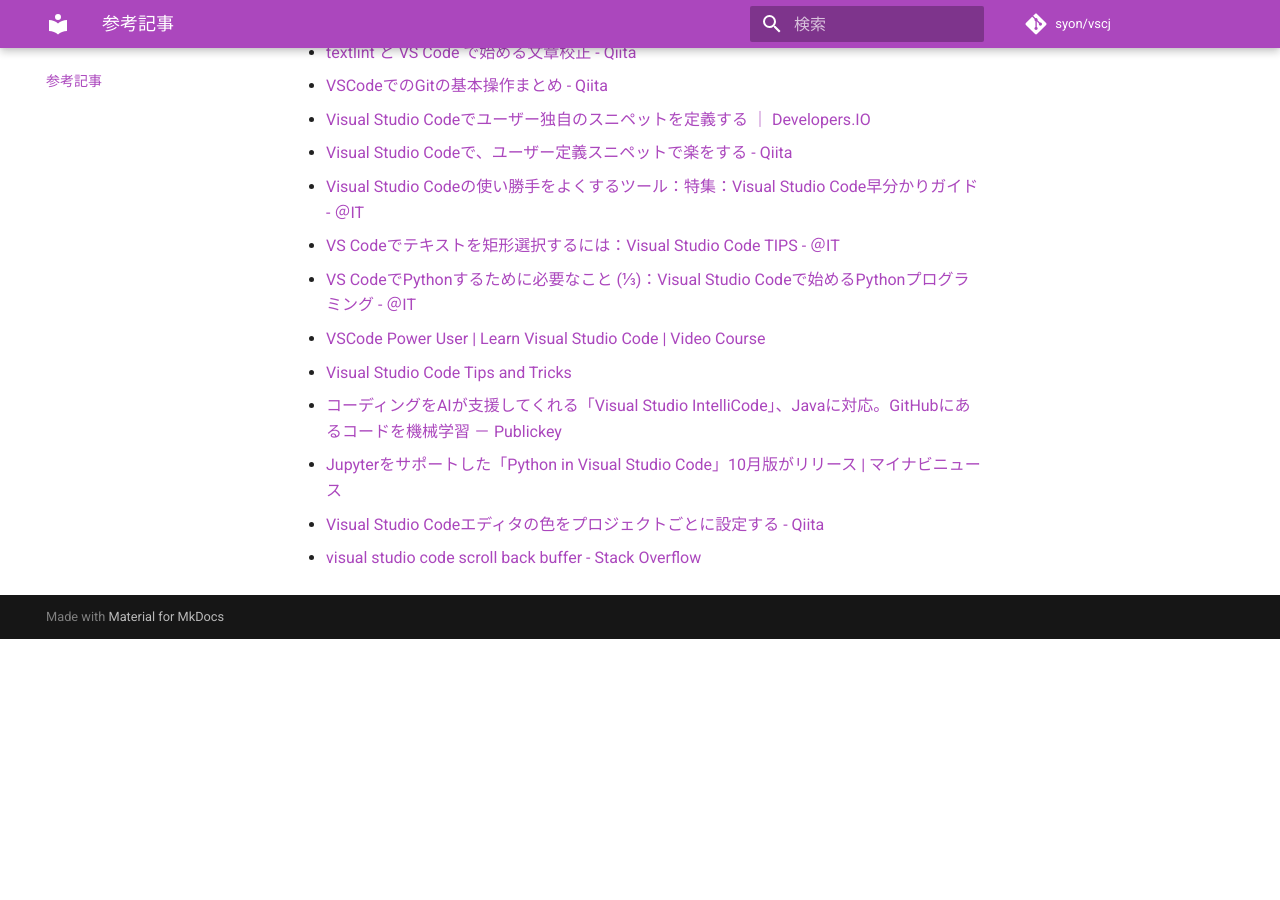
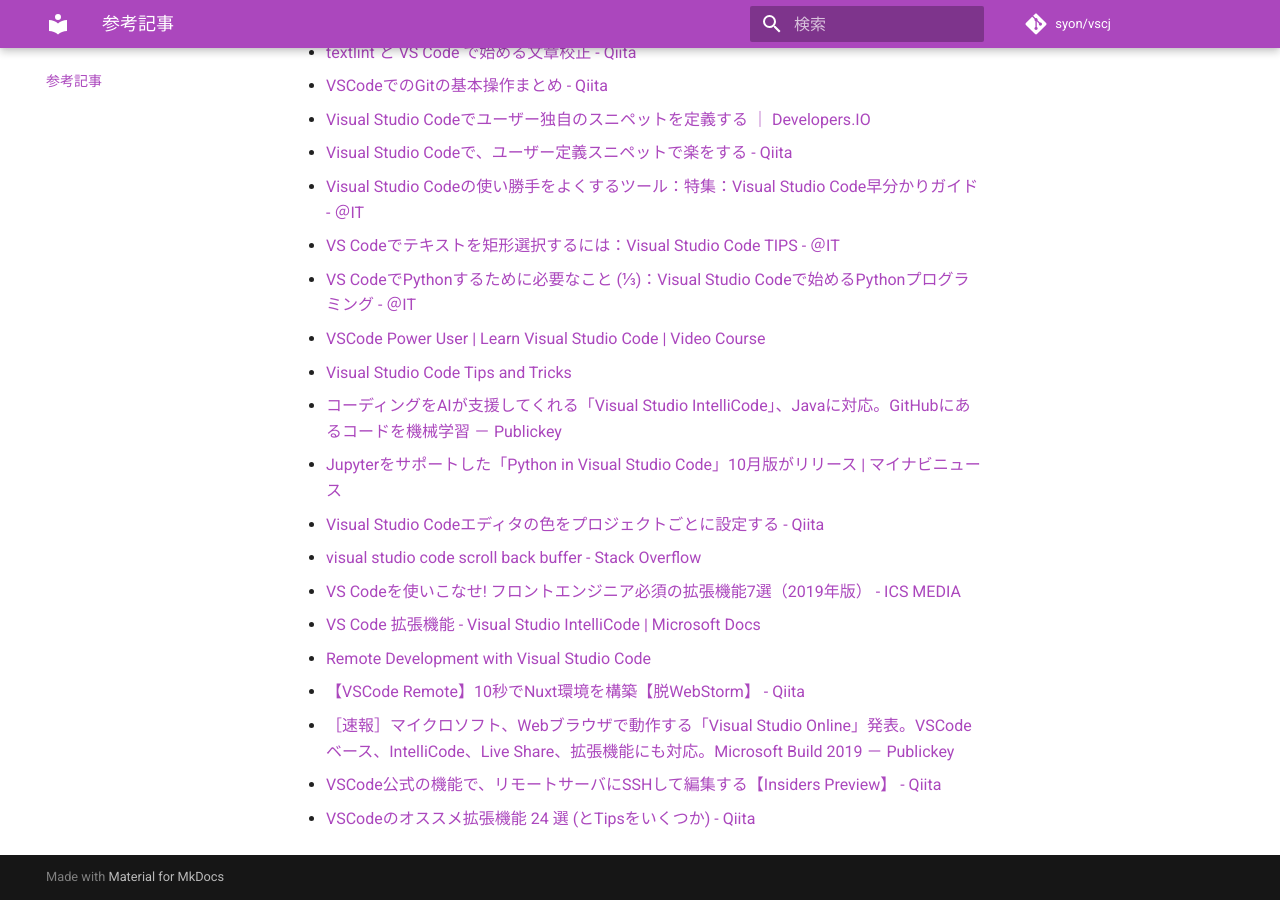
Before and after one commit to syon/vscj, an MkDocs documentation site: the page built from docs/参考記事.md, in a window 1280 px wide and 900 px high, scrolled down 1215 px. Built offline with MkDocs 1.6.1 and Material for MkDocs 9.7.7, drawn with Linux system fonts in a browser that asks for light colours; comment, search, counter and statistics services are not loaded; before the commit the page ends 1854 px from its top, so only the background shows below that.

Commit message:
:memo: add

```diff
--- a/docs/参考記事.md
+++ b/docs/参考記事.md
@@ -37,3 +37,10 @@
 - [Jupyterをサポートした「Python in Visual Studio Code」10月版がリリース | マイナビニュース](https://news.mynavi.jp/article/20181109-721502/)
 - [Visual Studio Codeエディタの色をプロジェクトごとに設定する - Qiita](https://qiita.com/kabosusoba/items/3afad300ef1ea9ddd50b)
 - [visual studio code scroll back buffer - Stack Overflow](https://stackoverflow.com/questions/39881395/visual-studio-code-scroll-back-buffer)
+- [VS Codeを使いこなせ! フロントエンジニア必須の拡張機能7選（2019年版） - ICS MEDIA](https://ics.media/entry/18544/)
+- [VS Code 拡張機能 - Visual Studio IntelliCode | Microsoft Docs](https://docs.microsoft.com/ja-jp/visualstudio/intellicode/intellicode-visual-studio-code)
+- [Remote Development with Visual Studio Code](https://code.visualstudio.com/blogs/2019/05/02/remote-development)
+- [【VSCode Remote】10秒でNuxt環境を構築【脱WebStorm】 - Qiita](https://qiita.com/relu/items/defde8de8c4d21af662f)
+- [［速報］マイクロソフト、Webブラウザで動作する「Visual Studio Online」発表。VSCodeベース、IntelliCode、Live Share、拡張機能にも対応。Microsoft Build 2019 － Publickey](https://www.publickey1.jp/blog/19/webvisual_studio_onlinevscodeintellicodelive_sharemicrosoft_build_2019.html)
+- [VSCode公式の機能で、リモートサーバにSSHして編集する【Insiders Preview】 - Qiita](https://qiita.com/suzuki_sh/items/245b9817536eba808842)
+- [VSCodeのオススメ拡張機能 24 選 (とTipsをいくつか) - Qiita](https://qiita.com/sensuikan1973/items/74cf5383c02dbcd82234)
```
